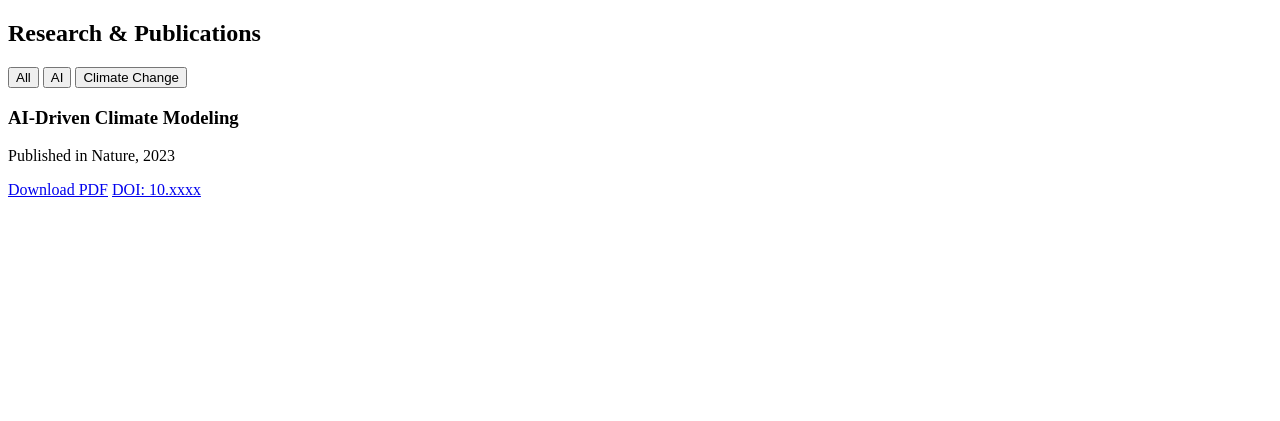
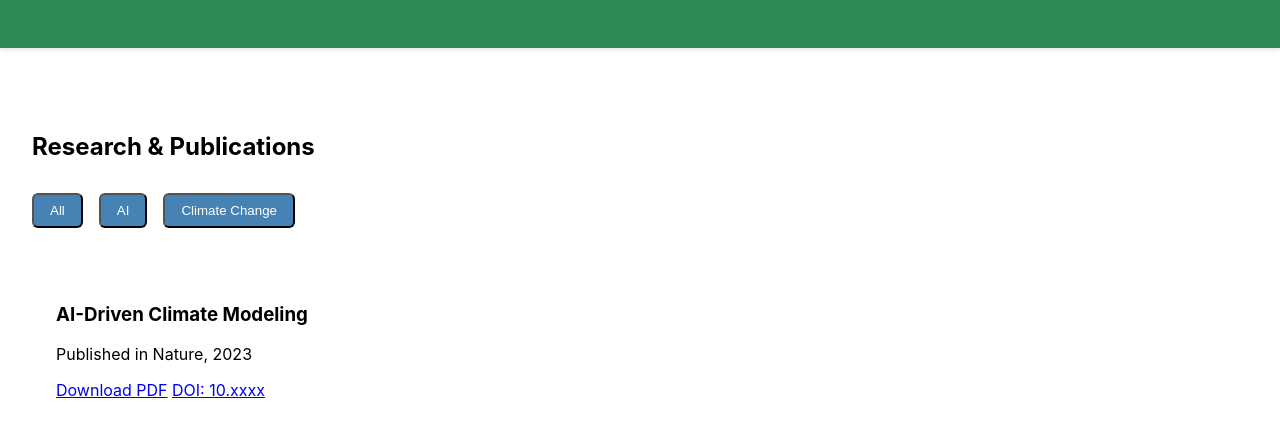
Before and after one commit to MO-Elsamahy/portofolio, a plain HTML site: page research.html in a window 1280 px wide. Drawn offline with nearby package versions, Linux system fonts and the light colour scheme.

Commit message:
Update research.html

```diff
--- a/research.html
+++ b/research.html
@@ -1,7 +1,7 @@
 <!DOCTYPE html>
 <html lang="en">
 <head>
-  <!-- Same head as index.html -->
+<link rel="stylesheet" href="assets/css/styles.css">  <!-- Same head as index.html -->
 </head>
 <body>
   <nav>
```
